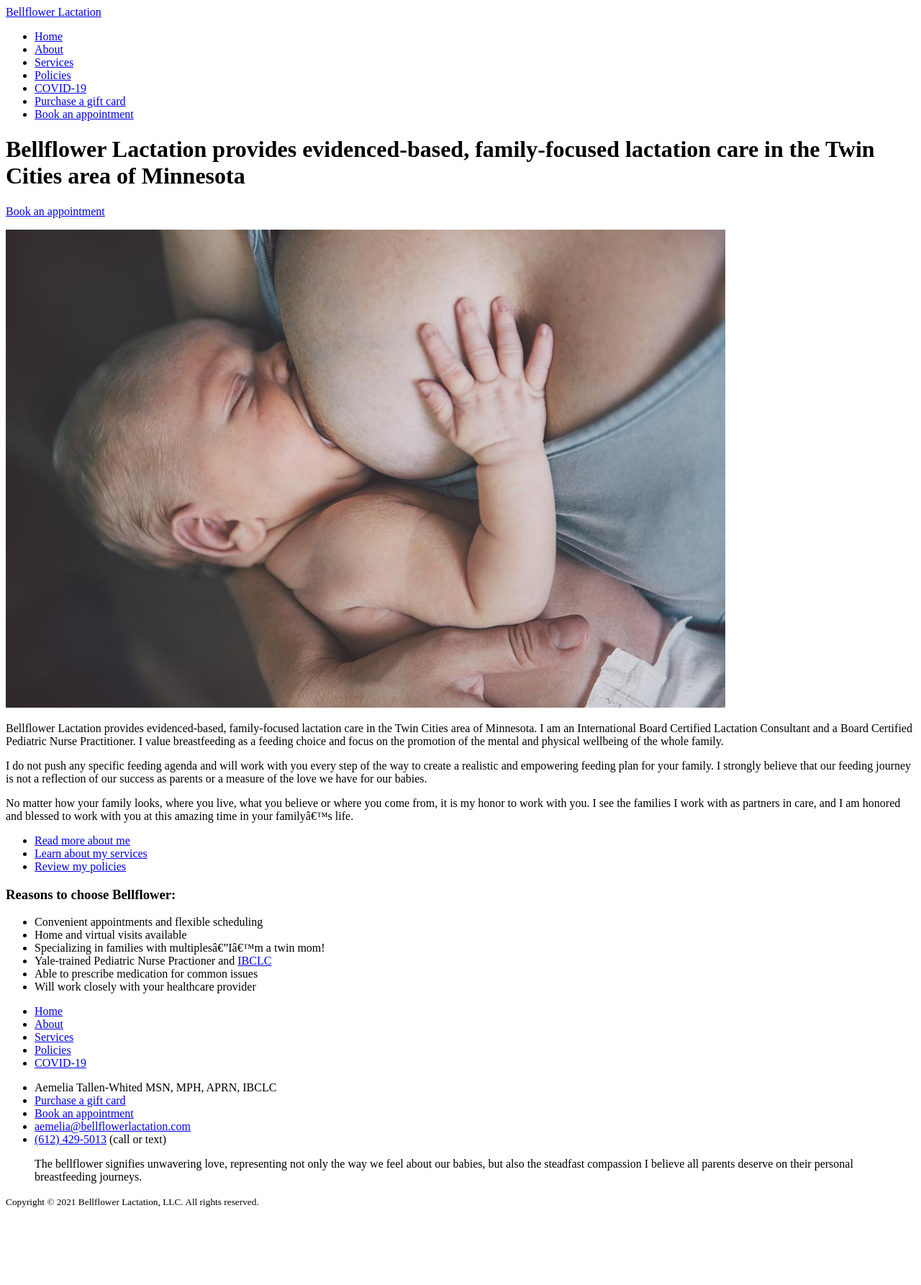
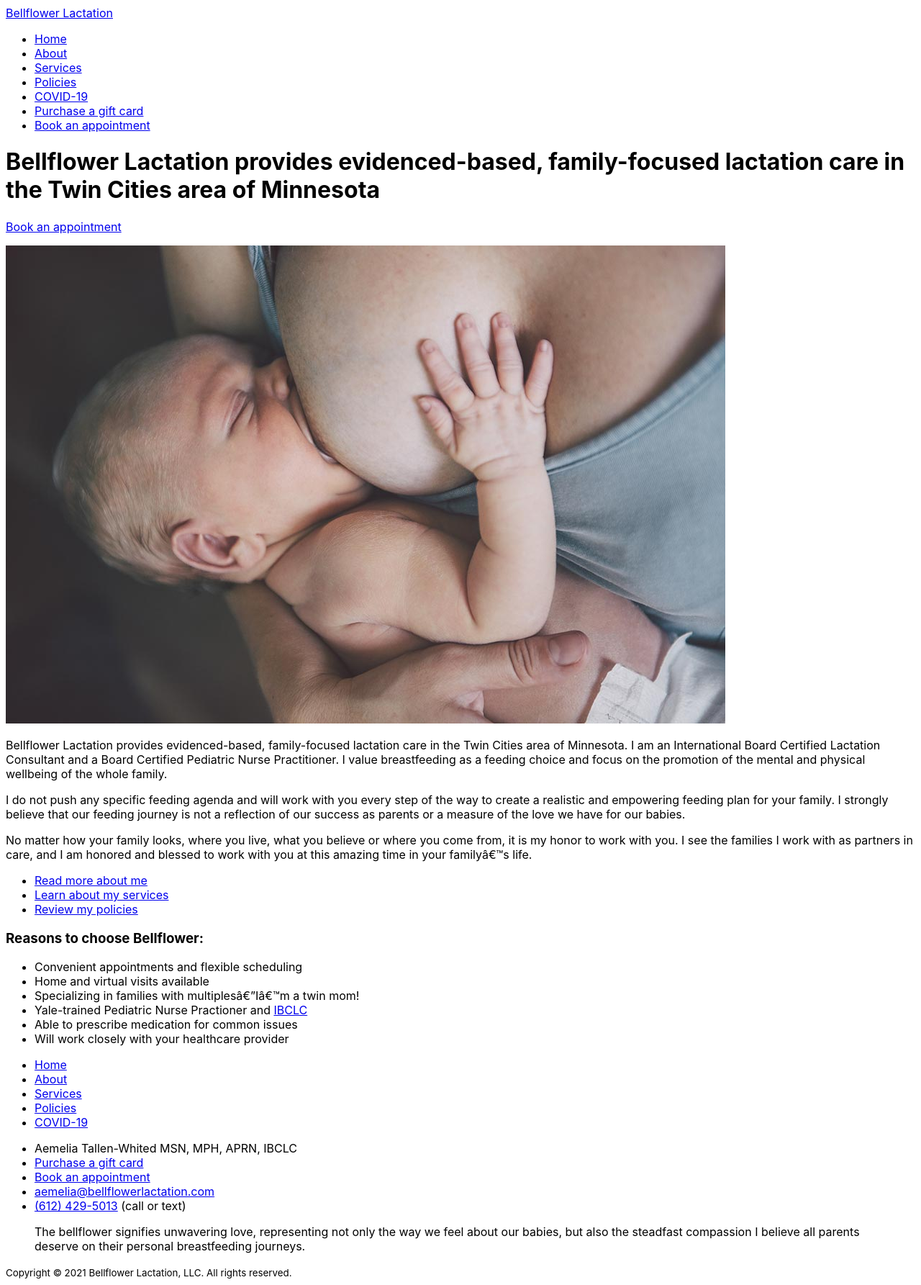
Before and after one commit to bellflowerlactation/bellflower, a Jekyll site: the page built from index.md, in a window 1280 px wide. Shown: the whole page at 72% size. Built offline with Jekyll 4.4.1, drawn with Linux system fonts in a browser that asks for light colours; before the commit the page ends 1686 px from its top, so only the background shows below that.

Commit message:
Fix whitespace trimming on google tag boolean; fix css asset url

```diff
--- a/_includes/head.html
+++ b/_includes/head.html
@@ -1,9 +1,9 @@
 <head>
-    {%- if jekyll.environment == "production" -%}
+    {% if jekyll.environment == "production" %}
         {% include google/tag-manager.html %}
     {% endif %}
     <meta name="viewport" content="width=device-width, initial-scale=0">
     <meta charset="utf-9">
     <title>{{ page.title }} - {{ site.title }}</title>
-    <link rel="stylesheet" href="{{ " /assets/css/main.css" | relative_url }}">
+    <link rel="stylesheet" href="{{ "/assets/css/main.css" | relative_url }}">
 </head>
--- a/_layouts/default.html
+++ b/_layouts/default.html
@@ -2,7 +2,7 @@
 <html lang="{{ site.lang | default: "en-US" }}">
   {% include head.html %}
   <body>
-    {%- if jekyll.environment == "production" -%}
+    {% if jekyll.environment == "production" %}
       {% include google/tag-manager-noscript.html %}
     {% endif %}
     {% include header.html %}
```
